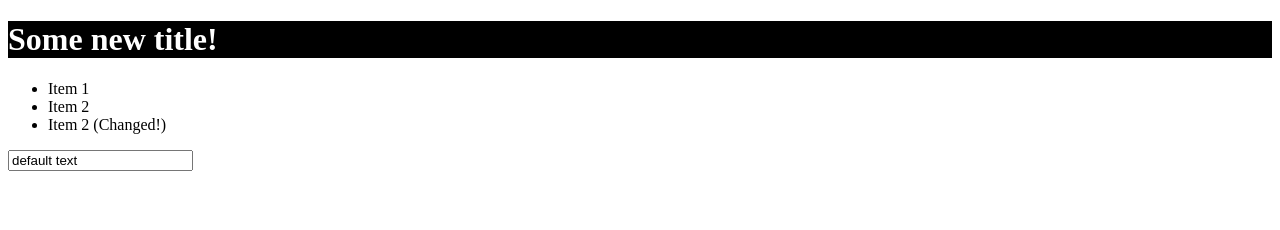
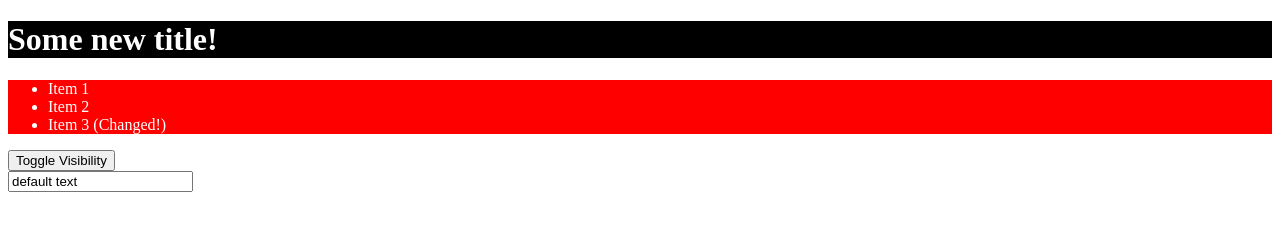
Before and after one commit to akshayx9/JavaScript, a plain HTML site: page 10-dom-starting-code/index.html in a window 1280 px wide. Drawn offline with Linux system fonts and the light colour scheme.

Commit message:
twentieth commit

```diff
--- a/10-dom-starting-code/app.js
+++ b/10-dom-starting-code/app.js
@@ -20,3 +20,19 @@ const ul = document.body.firstElementChild.nextElementSibling;
 const firstLi = ul.firstElementChild;
 
 console.log(firstLi);
+
+const section = document.querySelector("section");
+const button = document.querySelector("button");
+
+//section.style.backgroundColor = "blue";
+section.className = "red-bg";
+
+button.addEventListener("click", () => {
+  // if (section.className === "red-bg visible") {
+  //   section.className = "red-bg invisible";
+  // } else {
+  //   section.className = "red-bg visible";
+  // }
+  //section.classList.toggle("visible");
+  section.classList.toggle("invisible");
+});
--- a/10-dom-starting-code/index.html
+++ b/10-dom-starting-code/index.html
@@ -5,15 +5,34 @@
     <meta name="viewport" content="width=device-width, initial-scale=1.0" />
     <meta http-equiv="X-UA-Compatible" content="ie=edge" />
     <title>DOM Interaction</title>
+    <style>
+      .red-bg {
+        background-color: red;
+        color: white;
+      }
+
+      .visible {
+        display: block;
+      }
+
+      .invisible {
+        display: none;
+      }
+    </style>
     <script src="app.js" defer></script>
   </head>
   <body>
     <header><h1 id="main-title">Dive into the DOM!</h1></header>
-    <ul>
-      <li class="list-item">Item 1</li>
-      <li class="list-item">Item 2</li>
-      <li class="list-item">Item 2</li>
-    </ul>
-    <input type="text" value="default text" />
+    <section class="red-bg visible">
+      <ul>
+        <li class="list-item">Item 1</li>
+        <li class="list-item">Item 2</li>
+        <li class="list-item">Item 3</li>
+      </ul>
+    </section>
+    <button>Toggle Visibility</button>
+    <div>
+      <input type="text" value="default text" />
+    </div>
   </body>
 </html>
```
